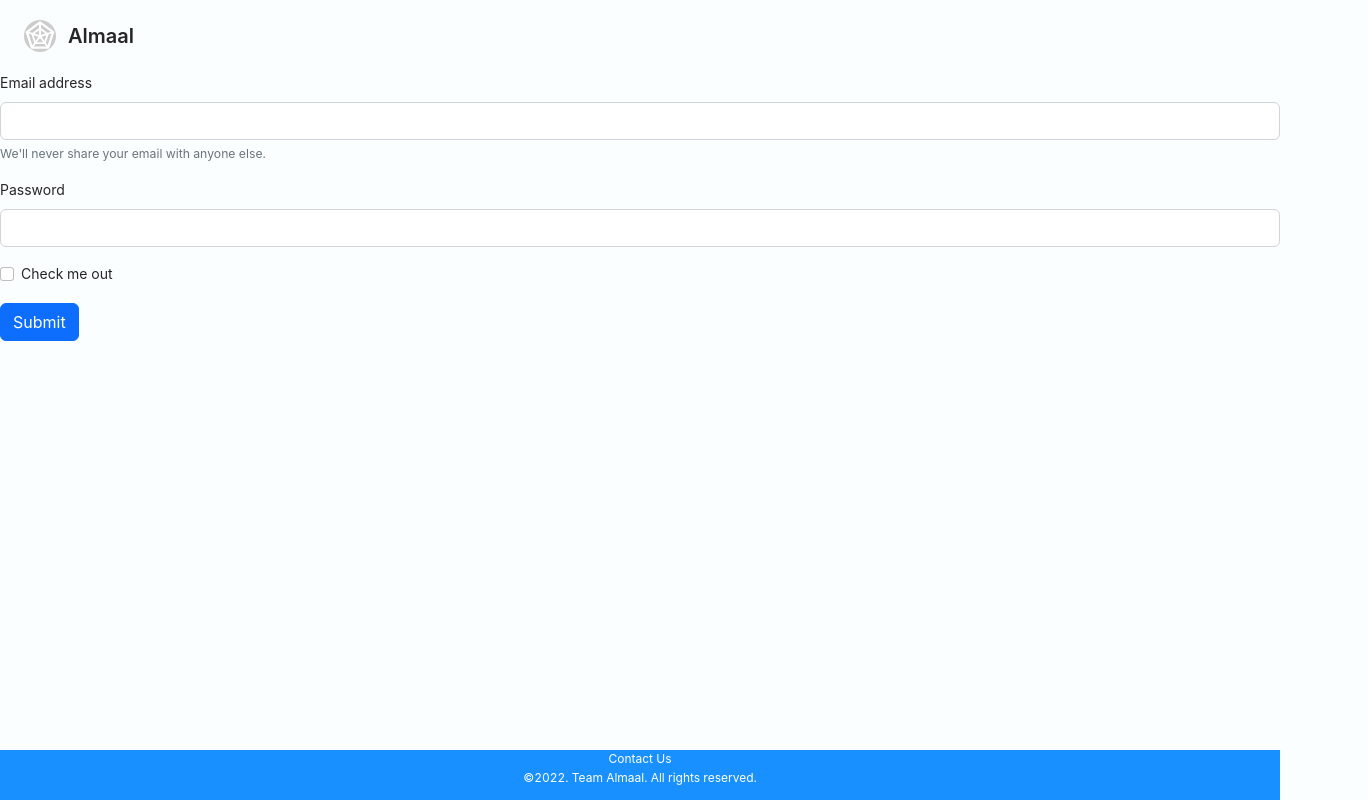
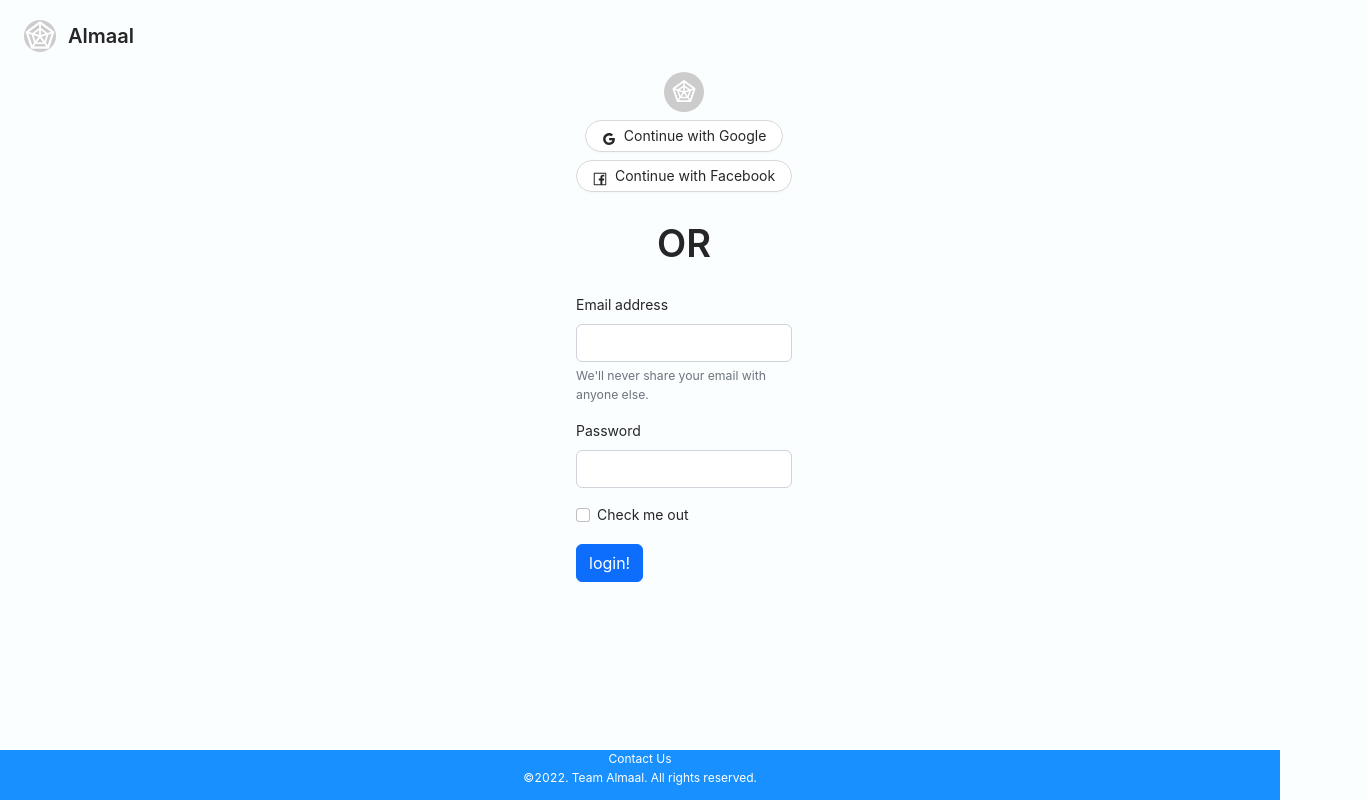
Before and after one commit to agiledev-students-fall2022/final-project-team-almaal, a React (Create React App) app in the folder front-end/: page /login in a window 1280 px wide. Shown: the whole page, 1368 px wide, since content can reach past the window. Built offline with nearby package versions, Linux system fonts and the light colour scheme.

Commit message:
fixed app.js

```diff
--- a/front-end/src/App.js
+++ b/front-end/src/App.js
@@ -33,30 +33,7 @@ function App() {
           <Route path="/friends" element={<Friends />} />
           <Route path="/groups" element={<Groups />} />
           <Route path="/profile" element={<Profile />} />
-          <Route path="/login" element={
-            <form onSubmit={(e) => login(e)}>
-              <div class="mb-3">
-                <label for="exampleInputEmail1" class="form-label">Email address</label>
-                <input type="email" class="form-control" id="exampleInputEmail1" aria-describedby="emailHelp" />
-                <div id="emailHelp" class="form-text">We'll never share your email with anyone else.</div>
-              </div>
-              <div class="mb-3">
-                <label for="exampleInputPassword1" class="form-label">Password</label>
-                <input type="password" class="form-control" id="exampleInputPassword1" />
-              </div>
-              <div class="mb-3 form-check">
-                <input type="checkbox" class="form-check-input" id="exampleCheck1" />
-                <label class="form-check-label" for="exampleCheck1">Check me out</label>
-              </div>
-              <button type="submit" class="btn btn-primary">Submit</button>
-            </form>
-          } />
-          <Route path="/createAccount" element={<CreateAccount />} />
-          <Route path="/news" element={
-            <NewsContextProvider>
-              <News />
-            </NewsContextProvider>
-          } />
+          <Route path="/login" element={<Login />} />
         </Routes>
       </BrowserRouter>
       <div className="spacer" style={{ height: "3rem" }}></div>
@@ -65,19 +42,5 @@ function App() {
   );
 }
 
-function login(e) {
-  e.preventDefault();
-  let request = {
-    email: document.getElementById('exampleInputEmail1').value,
-    password: document.getElementById('exampleInputPassword1').value
-  }
-  axios.post("http://localhost:3001/login", request)
-    .then(resp => {
-      alert(resp.data.message);
-    })
-    .catch(err => {
-      console.log(err);
-    })
-}
 
 export default App;
--- a/front-end/src/routes/Login.jsx
+++ b/front-end/src/routes/Login.jsx
@@ -6,6 +6,21 @@ import styles from './Login.module.css';
 import axios from "axios";
 
 const { Title } = Typography;
+
+function login(e) {
+    e.preventDefault();
+    let request = {
+        email: document.getElementById('exampleInputEmail1').value,
+        password: document.getElementById('exampleInputPassword1').value
+    }
+    axios.post("http://localhost:3001/login", request)
+        .then(resp => {
+            alert(resp.data.message);
+        })
+        .catch(err => {
+            console.log(err);
+        })
+}
 
 const Login = () => {
     return (
@@ -50,18 +65,5 @@ const Login = () => {
     );
 }
 
-function login(e) {
-    e.preventDefault();
-    let request = {
-        email: document.getElementById('exampleInputEmail1').value,
-        password: document.getElementById('exampleInputPassword1').value
-    }
-    axios.post("http://localhost:3000/login", request)
-        .then(resp => {
-            alert(resp.data.message);
-        })
-        .catch(err => {
-            console.log(err);
-        })
-}
+
 export default Login
```
